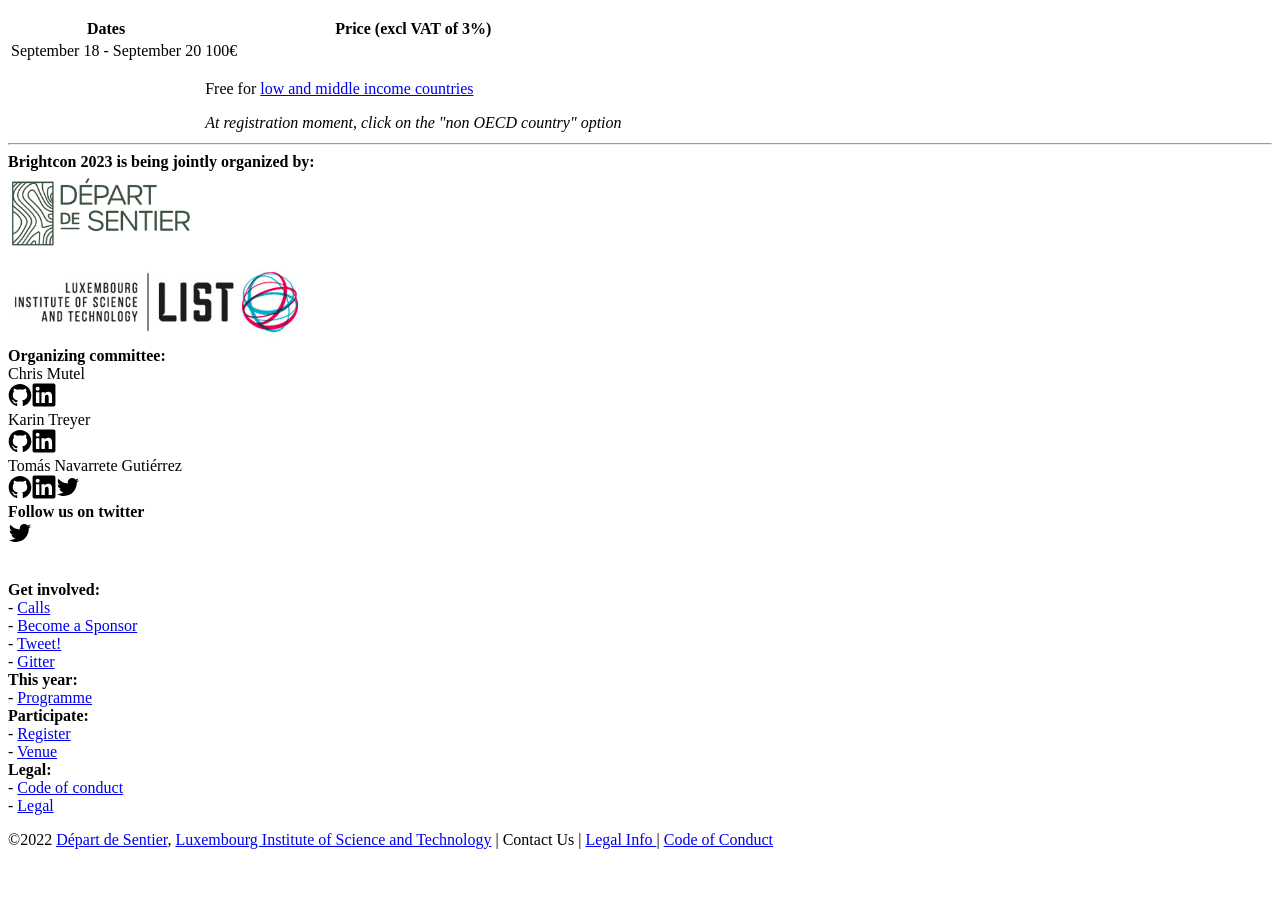
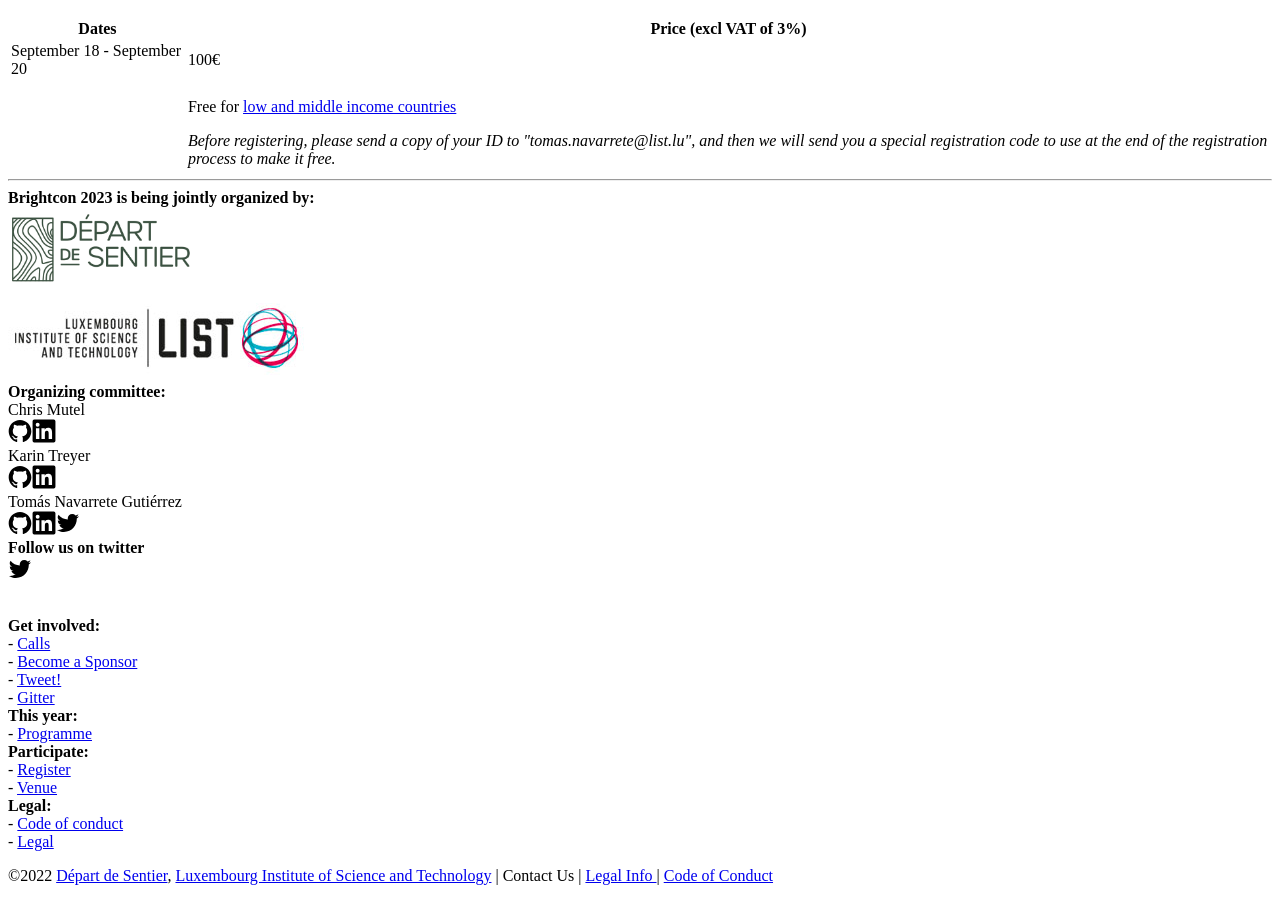
Before and after one commit to Depart-de-Sentier/brightcon-2023-website, a Nuxt app: page /register in a window 1280 px wide. Shown: the part 870-1779 px from the top of the page. Before the commit the page ends 1743 px from the top, so only its background shows below. Built offline with nearby package versions, Linux system fonts and the light colour scheme.

Commit message:
update online instructions for registration

```diff
--- a/pages/register.vue
+++ b/pages/register.vue
@@ -74,7 +74,12 @@
               >
             </p>
 
-            <i>At registration moment, click on the "non OECD country" option</i>
+            <i
+              >Before registering, please send a copy of your ID to
+              "tomas.navarrete@list.lu", and then we will send you a special
+              registration code to use at the end of the registration process to
+              make it free.</i
+            >
           </td>
         </tr>
       </table>
```
